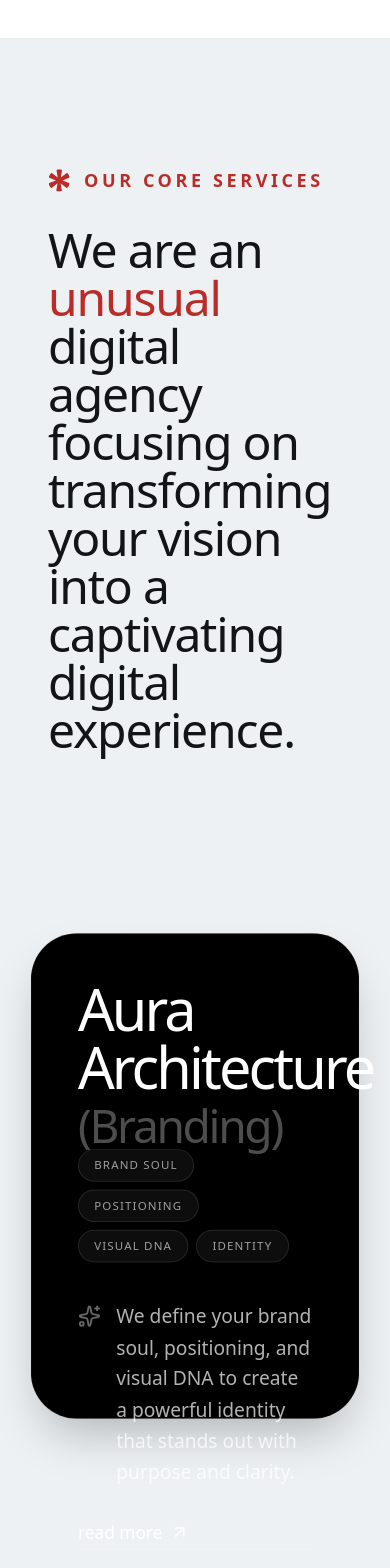
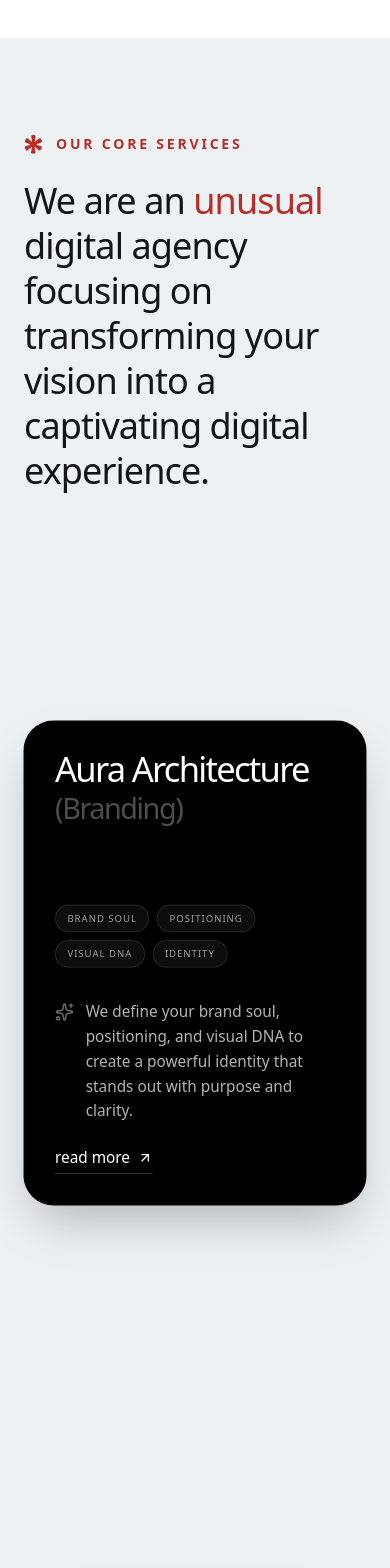
Before and after one commit to akashnegi62/watnidea, a Next.js app: page / in a window 390 px wide. Shown: the part 2820-4388 px from the top of the page. Built offline with nearby package versions, Linux system fonts and the light colour scheme.

Commit message:
rersponsive change

```diff
--- a/components/ServiceSec.tsx
+++ b/components/ServiceSec.tsx
@@ -69,47 +69,48 @@ const ServiceCard = ({ service, index }: { service: any; index: number }) => {
   return (
     <div
       className="sticky top-0 h-screen flex items-center justify-start"
-      style={{ paddingTop: `${index * 40}px` }}
+      style={{ paddingTop: `calc(${index} * min(4vh, 40px))` }}
     >
       <motion.div
         ref={cardRef}
         style={{ scale }}
-        className="bg-black w-full h-[60vh] rounded-[3rem] p-12 md:p-16 flex flex-col justify-between shadow-2xl border border-white/5"
+        className="bg-black w-full h-auto min-h-[60vh] rounded-4xl md:rounded-[3rem] p-8 md:p-12 lg:p-16 flex flex-col justify-between shadow-2xl border border-white/5 gap-10 xl:gap-0"
       >
         {/* Top Content */}
         <div>
-          <h2 className="text-white text-6xl md:text-8xl font-medium tracking-tighter leading-none">
+          {/* Responsive Text Sizes */}
+          <h2 className="text-white text-4xl sm:text-5xl md:text-7xl xl:text-8xl font-medium tracking-tighter leading-none">
             {service.title}
           </h2>
-          <h3 className="text-white/30 text-5xl md:text-7xl font-medium tracking-tighter leading-none mt-2">
+          <h3 className="text-white/30 text-3xl sm:text-4xl md:text-6xl xl:text-7xl font-medium tracking-tighter leading-none mt-2 md:mt-4">
             ({service.subTitle})
           </h3>
         </div>
 
         {/* Bottom Content */}
-        <div className="flex flex-col gap-10">
+        <div className="flex flex-col gap-8 md:gap-10">
           <div className="flex flex-wrap gap-2">
             {service.tags.map((tag: string) => (
               <span
                 key={tag}
-                className="px-4 py-2 rounded-full border border-white/10 bg-white/5 text-white/60 text-xs uppercase tracking-widest"
+                className="px-3 py-1.5 md:px-4 md:py-2 rounded-full border border-white/10 bg-white/5 text-white/60 text-[10px] md:text-xs uppercase tracking-widest"
               >
                 {tag}
               </span>
             ))}
           </div>
 
-          <div className="flex flex-col md:flex-row md:items-end justify-between gap-8">
-            <div className="flex items-start gap-4 max-w-xl">
-              <Sparkles className="text-white mt-1 shrink-0 w-6 h-6 opacity-40" />
-              <p className="text-white/70 text-xl leading-relaxed">
+          <div className="flex flex-col xl:flex-row xl:items-end justify-between gap-6 xl:gap-8">
+            <div className="flex items-start gap-3 md:gap-4 max-w-xl">
+              <Sparkles className="text-white mt-1 shrink-0 w-5 h-5 md:w-6 md:h-6 opacity-40" />
+              <p className="text-white/70 text-base md:text-lg lg:text-xl leading-relaxed">
                 {service.description}
               </p>
             </div>
 
-            <button className="group flex items-center gap-2 text-white font-medium text-lg border-b border-white/20 pb-1 hover:border-white transition-all">
+            <button className="group flex items-center gap-2 text-white font-medium text-base md:text-lg border-b border-white/20 pb-1 hover:border-white transition-all self-start xl:self-auto">
               read more
-              <ArrowUpRight className="w-5 h-5 group-hover:translate-x-1 group-hover:-translate-y-1 transition-transform" />
+              <ArrowUpRight className="w-4 h-4 md:w-5 md:h-5 group-hover:translate-x-1 group-hover:-translate-y-1 transition-transform" />
             </button>
           </div>
         </div>
@@ -120,16 +121,22 @@ const ServiceCard = ({ service, index }: { service: any; index: number }) => {
 
 export default function ServiceSec() {
   return (
-    <section className="bg-[#edf1f3] px-6 pt-32 min-h-screen">
+    <section className="bg-[#edf1f3] px-4 sm:px-6 pt-24 md:pt-32 min-h-screen">
       {/* Services Header */}
-      <div className="px-6">
-        <div className="flex items-center gap-3 mb-8">
-          <Image src="/Img/point_icon.svg" alt="Point Icon" width={24} height={24} />
-          <p className="text-(--highlight) font-semibold uppercase tracking-[0.2em] text-lg mb-0">
+      <div className="px-2 sm:px-6">
+        <div className="flex items-center gap-3 mb-6 md:mb-8">
+          <Image
+            src="/Img/point_icon.svg"
+            alt="Point Icon"
+            width={24}
+            height={24}
+            className="w-5 h-5 md:w-6 md:h-6"
+          />
+          <p className="text-(--highlight) font-semibold uppercase tracking-[0.2em] text-sm md:text-lg mb-0">
             Our Core Services
           </p>
         </div>
-        <h1 className="text-5xl md:text-[5.5rem] font-medium text-[#121417] tracking-tight leading-none">
+        <h1 className="text-4xl sm:text-5xl md:text-6xl lg:text-[5.5rem] font-medium text-[#121417] tracking-tight leading-tight lg:leading-none">
           We are an <span className="text-(--highlight)">unusual</span> digital
           agency focusing on transforming your vision into a captivating digital
           experience.
@@ -137,14 +144,14 @@ export default function ServiceSec() {
       </div>
 
       {/* Stacking Cards */}
-      <div className="flex flex-col">
+      <div className="flex flex-col mt-12 md:mt-0">
         {SERVICES.map((service, index) => (
           <ServiceCard key={index} service={service} index={index} />
         ))}
       </div>
 
       {/* Extra space at the bottom */}
-      <div className="h-[30vh]" />
+      <div className="h-[20vh] md:h-[30vh]" />
     </section>
   );
 }
```
